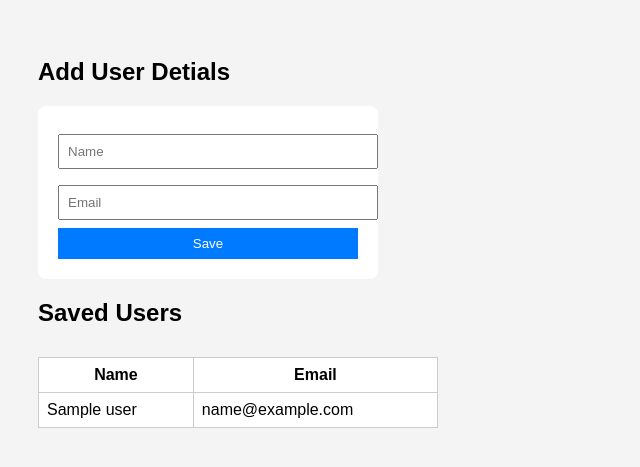
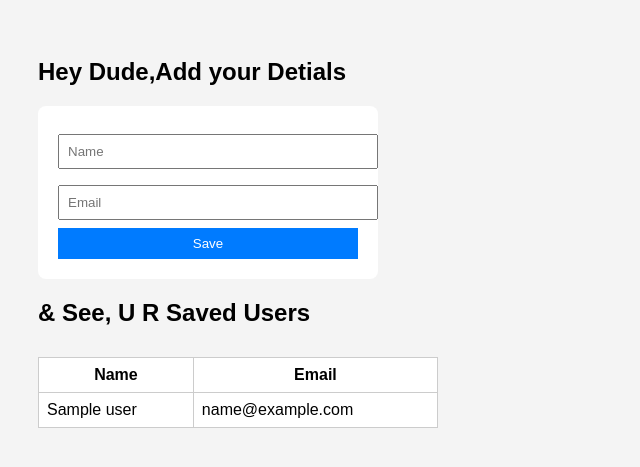
Before and after one commit to Tanmay-Wadurkar/python-app, a Flask app: page / in a window 1280 px wide. Shown: the top 467 px of the page, without its empty margins (0-640 px from the left). Run offline with Flask 3, Linux system fonts and the light colour scheme; a database or web service that is not in the repository returns one stand-in record (values such as "Sample title").

Commit message:
Changes in UI

```diff
--- a/templates/index.html
+++ b/templates/index.html
@@ -41,7 +41,7 @@
 </head>
 <body>
 
-<h2>Add User Detials</h2>
+<h2>Hey Dude,Add your Detials</h2>
 
 <form method="POST" action="/add">
     <input type="text" name="name" placeholder="Name" required>
@@ -49,7 +49,7 @@
     <button type="submit">Save</button>
 </form>
 
-<h2>Saved Users</h2>
+<h2>& See, U R Saved Users</h2>
 
 <table>
     <tr>
```
